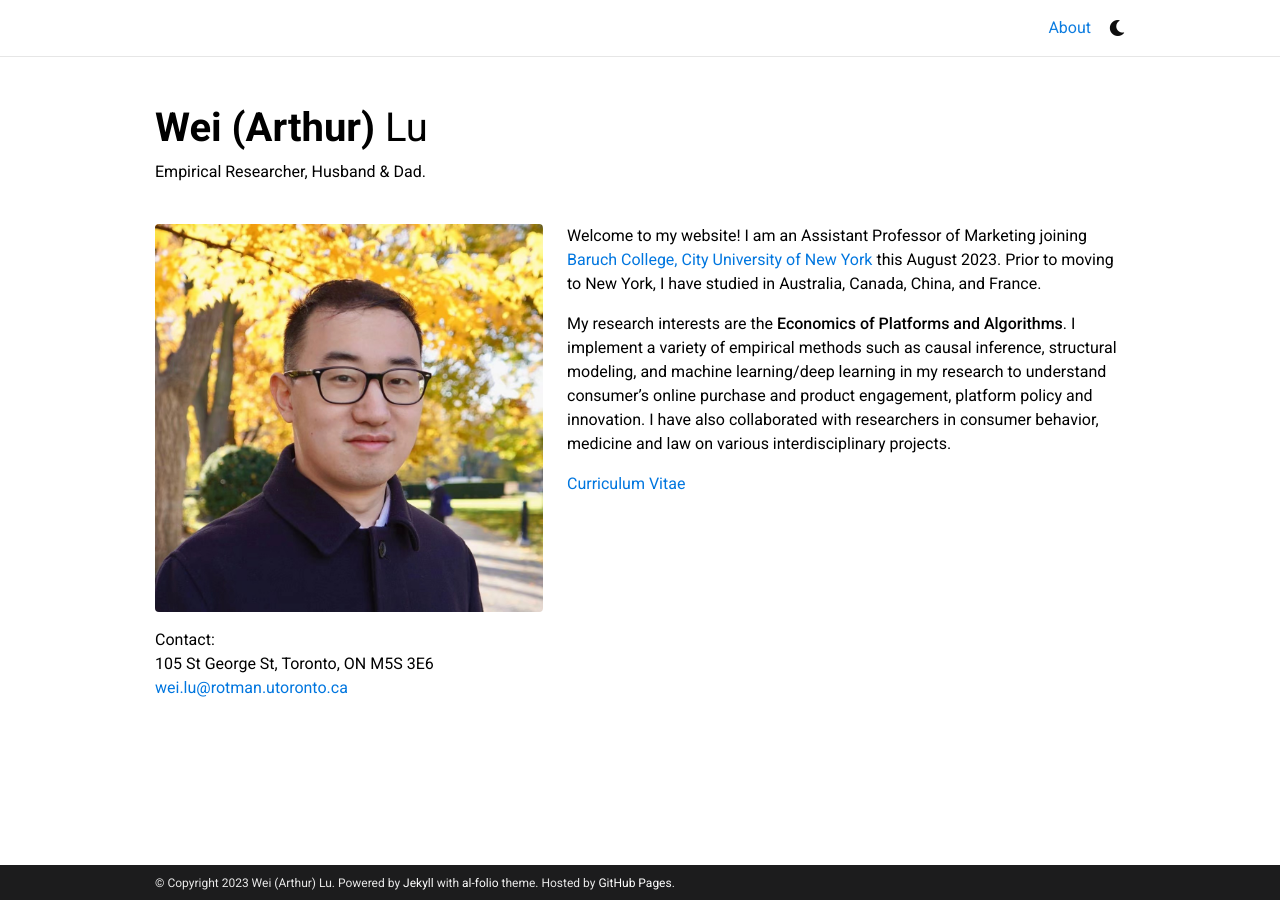
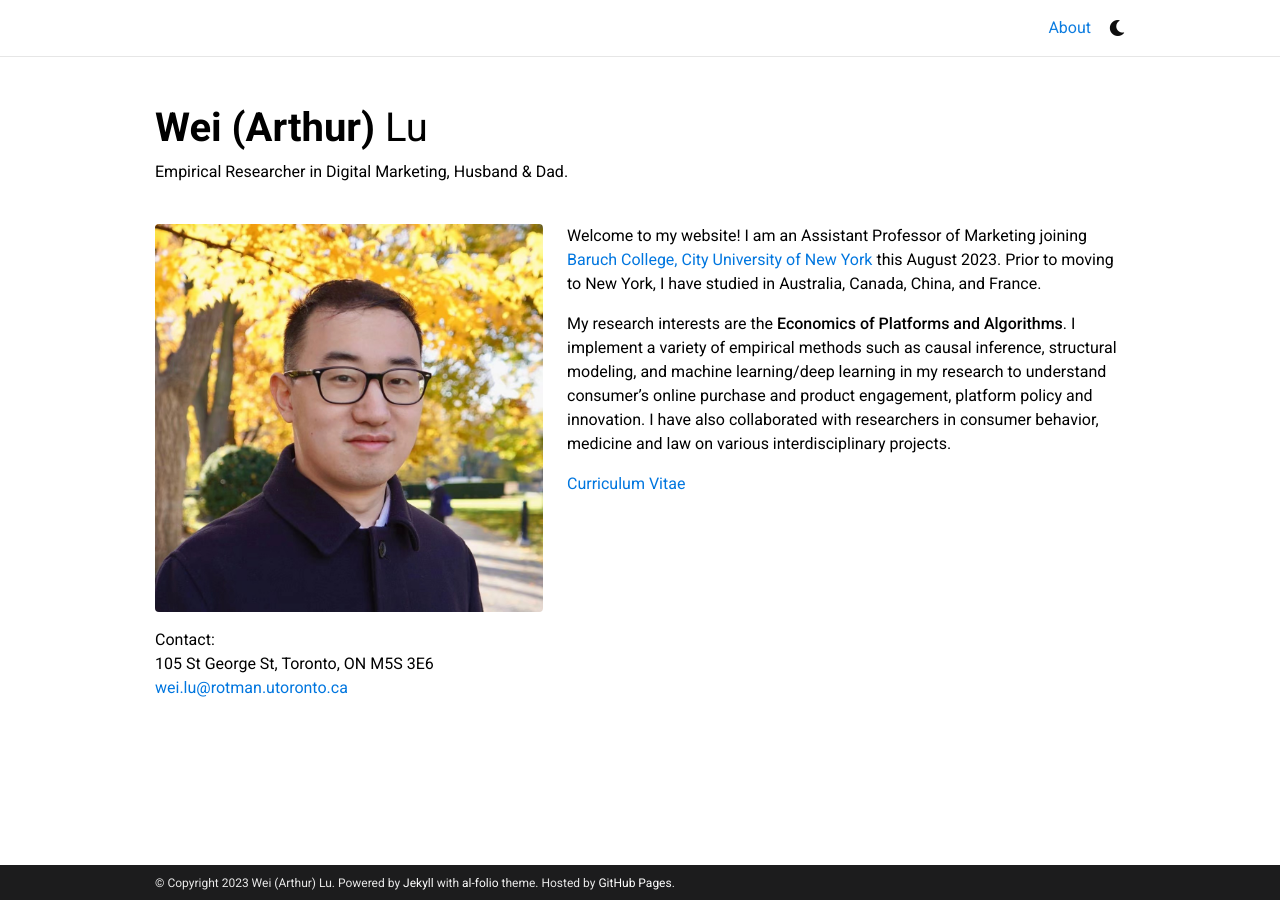
Before and after one commit to weilu-mkt/weilu-mkt.github.io, a Jekyll site: the page built from _pages/about.md, in a window 1280 px wide. Built offline with Jekyll 4.4.1, drawn with Linux system fonts in a browser that asks for light colours; full-size pictures stand in for the smaller copies a plugin makes; comment, search, counter and statistics services are not loaded; a style sheet for code colours, icons or effects is not loaded.

Commit message:
Update about.md

```diff
--- a/_pages/about.md
+++ b/_pages/about.md
@@ -2,7 +2,7 @@
 layout: about
 title: About
 permalink: /
-subtitle: Empirical Researcher, Husband & Dad.
+subtitle: Empirical Researcher in Digital Marketing, Husband & Dad.
 
 profile:
   align: left
```
